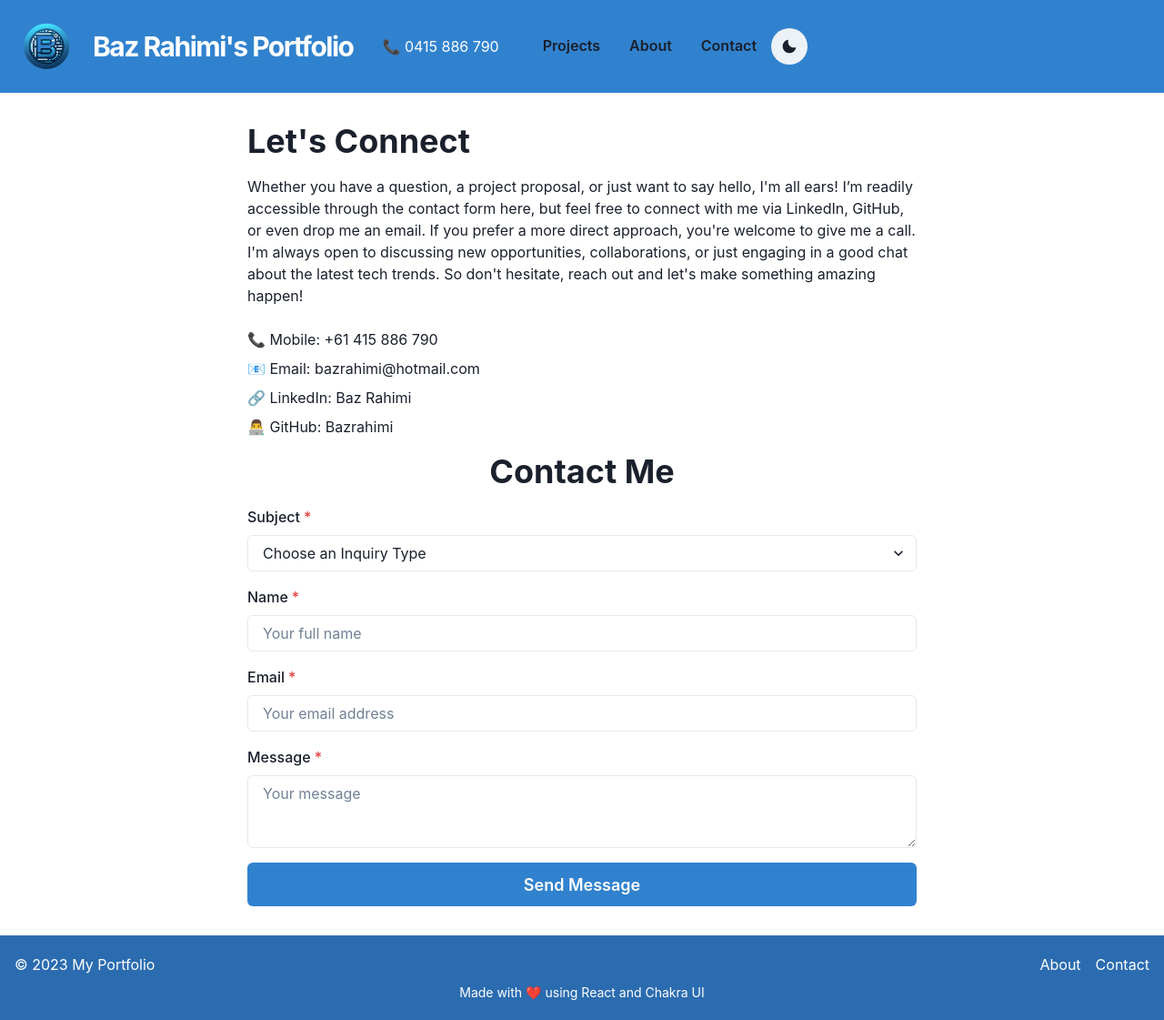
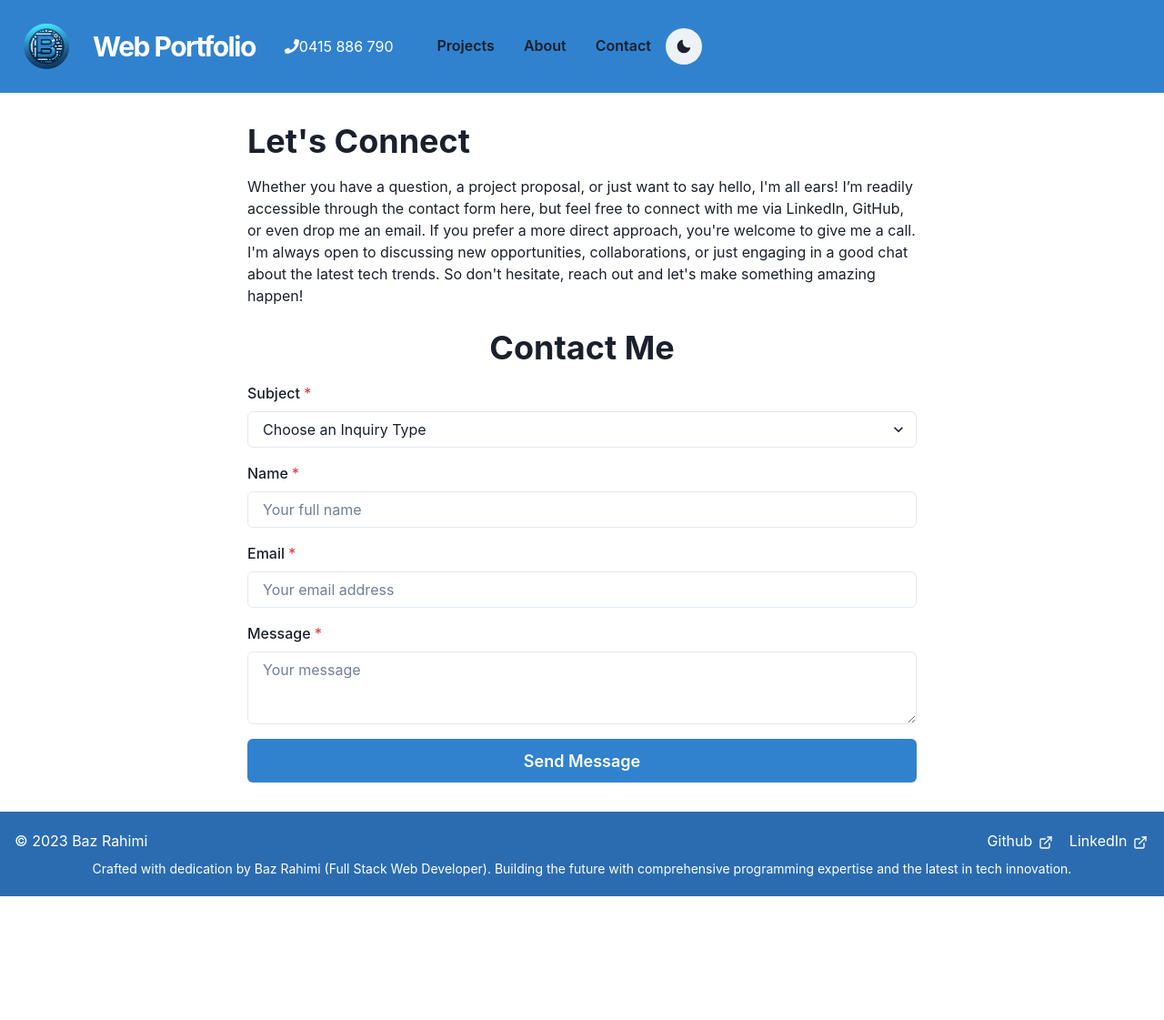
Before and after one commit to Bazrahimi/BazRahimiPortfolio, a React (Vite) app: page /contact in a window 1280 px wide. Shown: the whole page at 91% size. After the commit the page ends 985 px from the top, so only its background shows below. Built offline with nearby package versions, Linux system fonts and the light colour scheme; no server answers.

Commit message:
fixed Footer.jsx

```diff
--- a/package.json
+++ b/package.json
@@ -20,6 +20,7 @@
     "nodemailer": "^6.9.7",
     "react": "^18.2.0",
     "react-dom": "^18.2.0",
+    "react-icons": "^4.12.0",
     "react-router-dom": "^6.18.0",
     "react-slick": "^0.29.0",
     "slick-carousel": "^1.8.1"
--- a/src/components/layout/Footer.jsx
+++ b/src/components/layout/Footer.jsx
@@ -1,6 +1,6 @@
-// Footer.jsx
 import React from 'react';
 import { Box, Text, Container, VStack, HStack, Link } from '@chakra-ui/react';
+import { ExternalLinkIcon, LinkIcon, AtSignIcon } from '@chakra-ui/icons';
 
 function Footer() {
   return (
@@ -8,16 +8,18 @@ function Footer() {
       <Container maxW="container.xl">
         <VStack spacing="2">
           <HStack justifyContent="space-between" w="full">
-            <Text>&copy; {new Date().getFullYear()} My Portfolio</Text>
+            <Text>&copy; {new Date().getFullYear()} Baz Rahimi</Text>
             <HStack spacing="4">
-              {/* Add links or other content here */}
-              <Link href="/about" style={{ textDecoration: 'none' }}>About</Link>
-              <Link href="/contact" style={{ textDecoration: 'none' }}>Contact</Link>
-              {/* More links or content */}
+              <Link href="https://github.com/Bazrahimi" isExternal style={{ textDecoration: 'none' }}>
+                Github <ExternalLinkIcon mx="2px" />
+              </Link>
+              <Link href="https://www.linkedin.com/in/baz-rahimi-191370115/" isExternal style={{ textDecoration: 'none' }}>
+                LinkedIn <ExternalLinkIcon mx="2px" />
+              </Link>
             </HStack>
           </HStack>
           <Text fontSize="sm">
-            Made with <span role="img" aria-label="love">❤️</span> using React and Chakra UI
+            Crafted with dedication by Baz Rahimi (Full Stack Web Developer). Building the future with comprehensive programming expertise and the latest in tech innovation.
           </Text>
         </VStack>
       </Container>
--- a/src/components/layout/Header.jsx
+++ b/src/components/layout/Header.jsx
@@ -1,5 +1,6 @@
 import React from 'react';
-import { Box, Flex, Image, Link, Button, Heading, Spacer } from '@chakra-ui/react';
+import { Box, Flex, Image, Link, Button, Heading } from '@chakra-ui/react';
+import { FaPhone } from 'react-icons/fa';
 import { useNavigate } from 'react-router-dom';
 import ToggleThemeButton from '../ToggleTheme';
 
@@ -14,14 +15,16 @@ const Header = () => {
               _hover={{ transform: "scale(1.05)", transition: "transform 0.2s" }}
               onClick={() => navigate('/')}>
           <Image src="../../src/assets/images/header.png" alt="BR Logo" htmlWidth="70px" htmlHeight="auto" mr={4} />
-          <Heading as="h1" size="lg" letterSpacing={"tighter"}>Baz Rahimi's Portfolio</Heading>
+          <Heading as="h1" size="lg" letterSpacing={"tighter"}>Web Portfolio</Heading>
         </Flex>
 
         <Flex align="center" mr={8}>
-          <Link href="tel:+61415886790" isExternal _hover={{ textDecoration: "underline" }}>
-            📞 0415 886 790
+          <Link href="tel:+61415886790" isExternal _hover={{ textDecoration: "underline" }} display="flex" alignItems="center">
+            <FaPhone mr={2} />
+            0415 886 790
           </Link>
         </Flex>
+
 
 
 
@@ -36,11 +39,9 @@ const Header = () => {
           <Button variant="ghost" _hover={{ bg: "teal.500", color: "white" }} onClick={() => navigate('/contact')}>
             Contact
           </Button>
-          {/* Add more navigation items as needed */}
+
         </Flex>
         <Flex align="center">
-          {/* ... Your other navigation buttons ... */}
-          {/* Toggle Theme Button */}
           <ToggleThemeButton />
         </Flex>
       </Flex>
--- a/src/pages/Contact.jsx
+++ b/src/pages/Contact.jsx
@@ -73,13 +73,6 @@ const Contact = () => {
     amazing happen!
   </Text>
 
-  {/* Contact Details */}
-  <VStack spacing={2} align="flex-start" mb={4}>
-    <Text>📞 Mobile: +61 415 886 790</Text>
-    <Text>📧 Email: bazrahimi@hotmail.com</Text>
-    <Text>🔗 LinkedIn: <Link href="https://www.linkedin.com/in/baz-rahimi-191370115/" isExternal>Baz Rahimi</Link></Text>
-    <Text>👨‍💻 GitHub: <Link href="https://github.com/Bazrahimi" isExternal>Bazrahimi</Link></Text>
-  </VStack>
       <form ref={form} onSubmit={handleSubmit}>
         <VStack spacing={4}>
           <Heading as="h1" size="xl">Contact Me</Heading>
```
Also changed, not shown: 1 other file (tests, documents, lock files or other folders).
